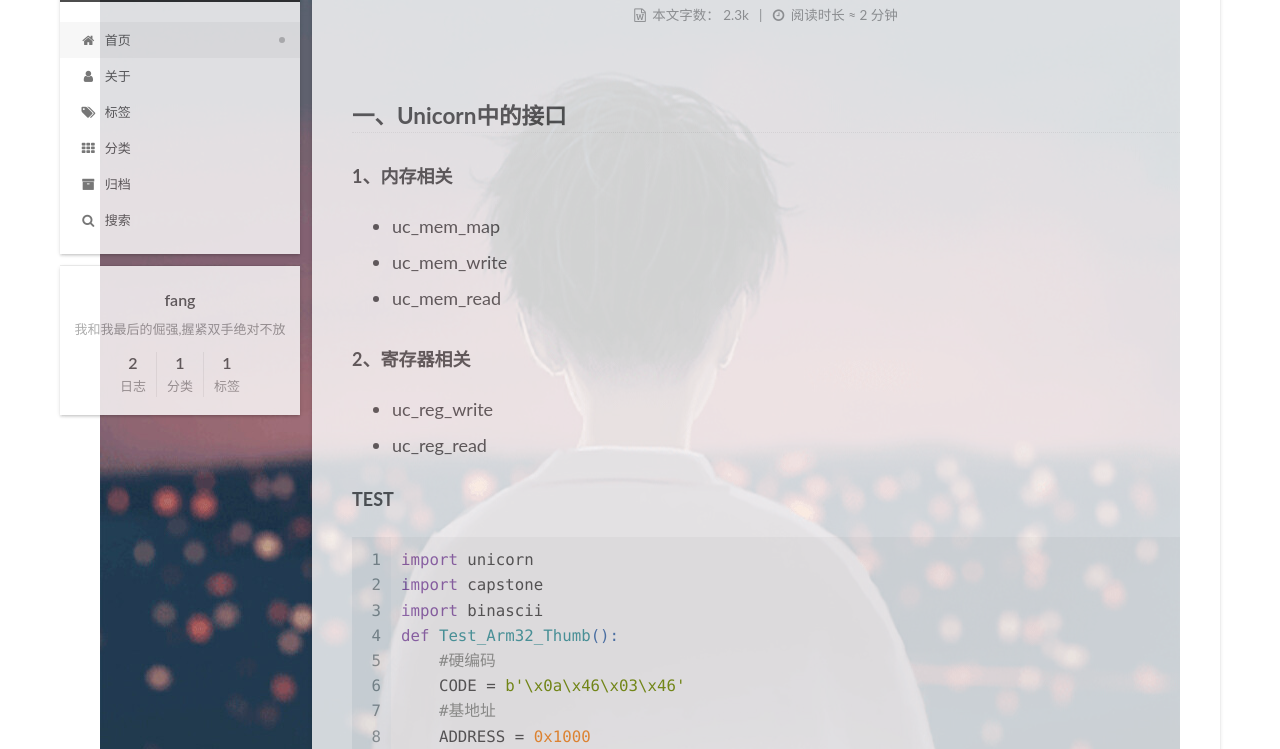
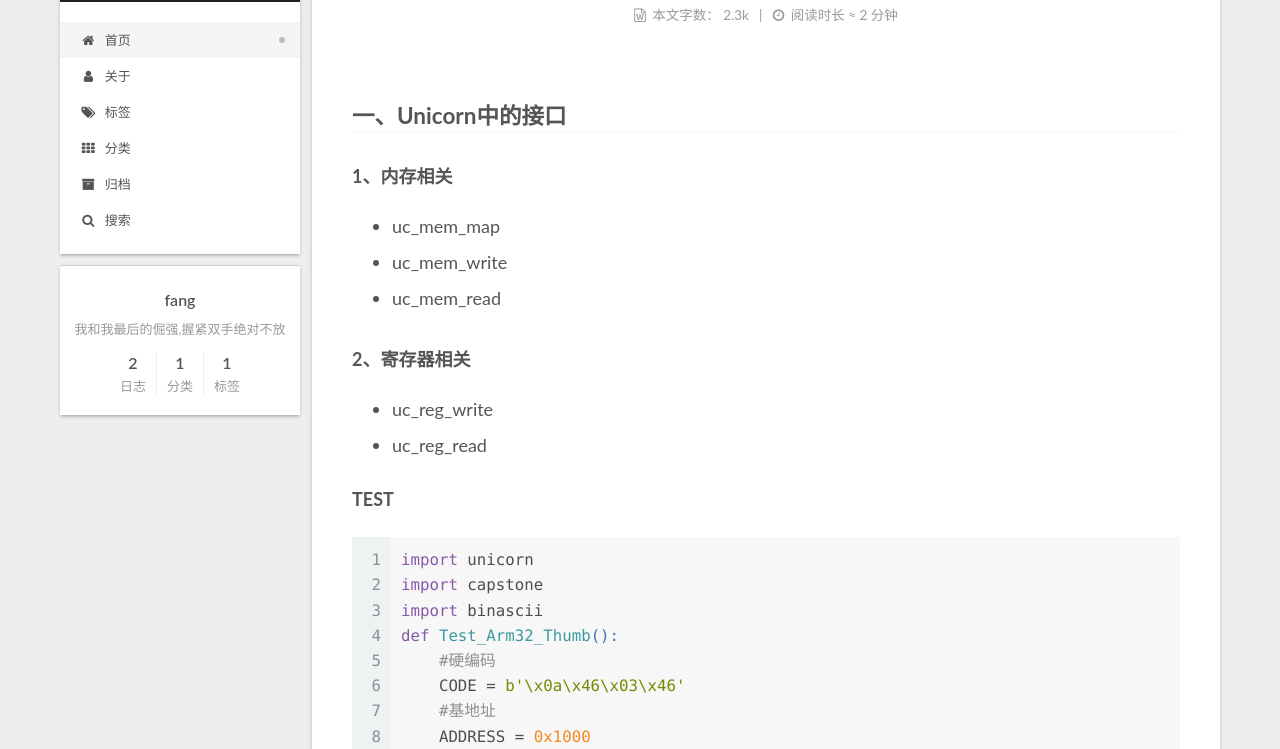
Before and after one commit to fang160758/fang160758.github.io, a plain HTML site: page index.html in a window 1280 px wide. Shown: the part 112-861 px from the top of the page. Drawn offline with Linux system fonts and the light colour scheme.

Commit message:
Site updated: 2021-06-04 18:35:32

```diff
--- a/css/main.css
+++ b/css/main.css
@@ -1172,7 +1172,7 @@ pre .javascript .function {
 }
 .links-of-author a::before,
 .links-of-author span.exturl::before {
-  background: #8b8fb5;
+  background: #3449ff;
   border-radius: 50%;
   content: ' ';
   display: inline-block;
@@ -2661,10 +2661,3 @@ ul.breadcrumb li + li:last-child {
     margin: 8px 0 0;
   }
 }
-body {
-  background: url("/images/background.jpg");
-  background-repeat: no-repeat;
-  background-attachment: fixed;
-  background-position: 50% 50%;
-  opacity: 0.8;
-}
```
